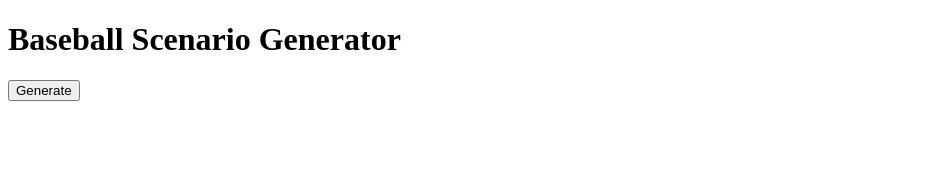
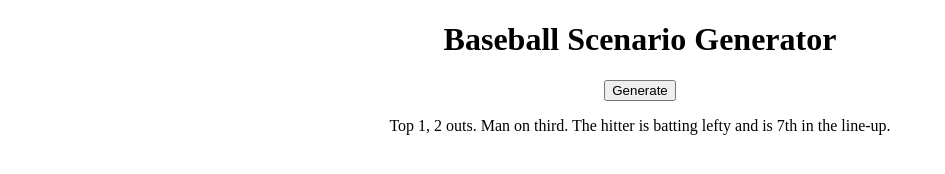
Before and after one commit to dannyregan/Random_Baseball_Scenario_Generator, a plain HTML site: page index.html in a window 1280 px wide. Both pictures are taken after a click on the button "Generate". Shown: the whole page, without its empty margins (0-945 px from the left). Drawn offline with Linux system fonts and the light colour scheme.

Commit message:
add HTML/CSS files to JavaScript function. Add button and title

```diff
--- a/index.html
+++ b/index.html
@@ -4,9 +4,13 @@
     <meta charset="UTF-8">
     <meta name="viewport" content="width=device-width, initial-scale=1.0">
     <title>Baseball Scenario Generator</title>
+    <link rel="stylesheet" href="style.css">
 </head>
 <body>
     <h1>Baseball Scenario Generator</h1>
-    <button>Generate</button>
+    <button id="button">Generate</button>
+    <p id="result">waiting to generate...</p>
+    <script src="main.js">
+    </script>
 </body>
 </html>
--- a/main.js
+++ b/main.js
@@ -56,13 +56,22 @@ const chooseOrder = () => {
 }
 
 // This main function calls each helper function above and displays the inning information in a single sentence.
-const run = () => {
+function run() {
     let inning = chooseInning();
     let outs = chooseOuts();
     let stance = chooseStance();
     let order = chooseOrder();
     let runners = chooseRunners();
-    console.log(`${inning}, ${outs} outs. ${runners}. The hitter is batting ${stance} and is ${order} in the line-up.`)
+    let result = `${inning}, ${outs} outs. ${runners}. The hitter is batting ${stance} and is ${order} in the line-up.`;
+    return result;
 }
 
-run();
+function handleClick() {
+    var result = run();
+    paragraph.textContent = result;
+}
+
+var button = document.getElementById('button');
+var paragraph = document.getElementById('result');
+
+button.addEventListener('click', handleClick);
--- a/style.css
+++ b/style.css
@@ -0,0 +1,3 @@
+* {
+    text-align: center;
+}
```
